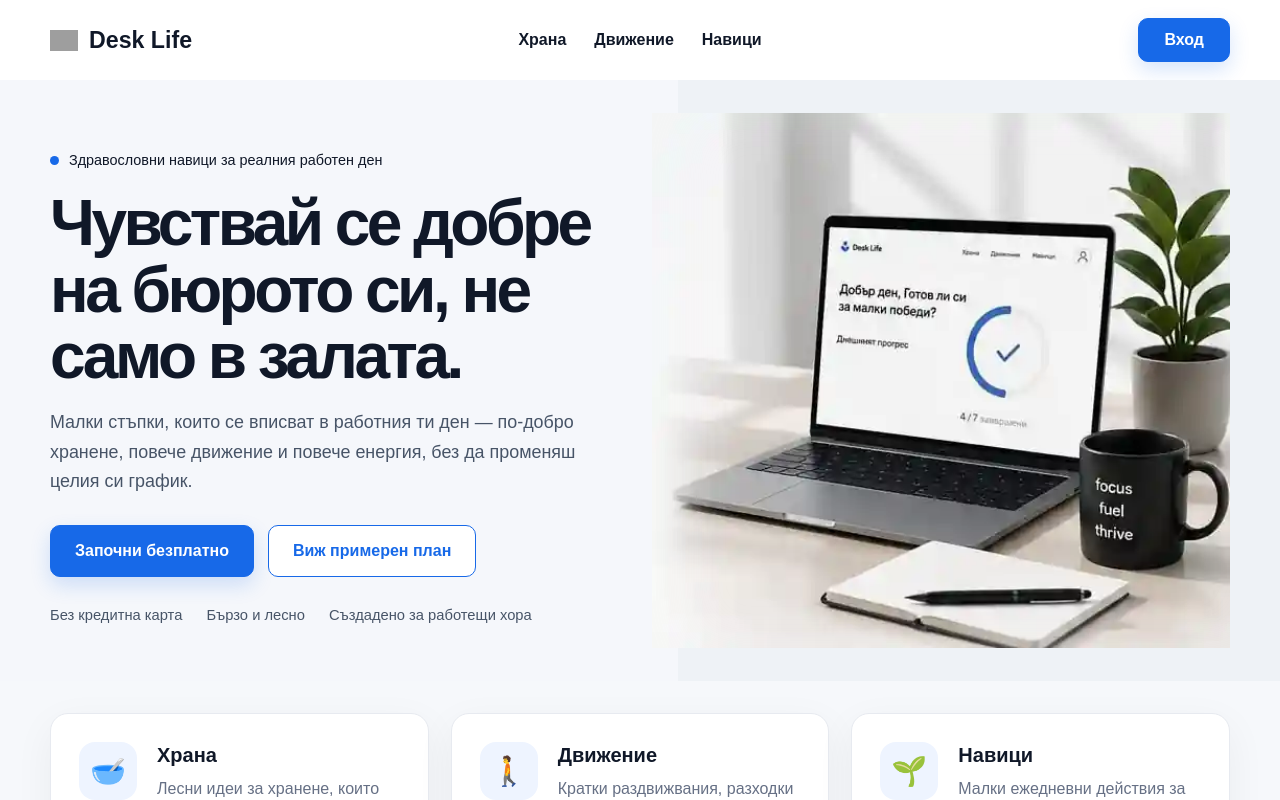
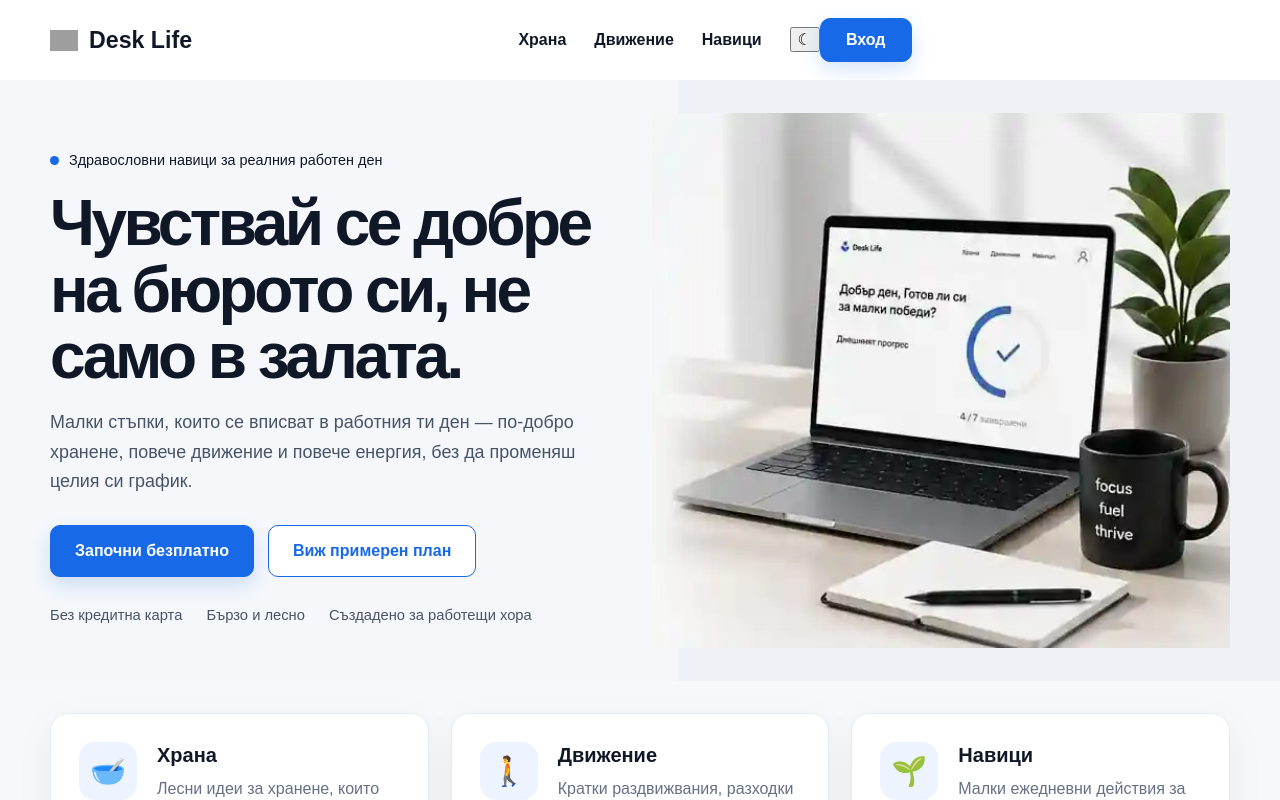
Before and after one commit to kall0m/DeskLife, a Next.js app: page / in a window 1280 px wide. Shown: the top 800 px of the page. Built offline with nearby package versions, Linux system fonts and the light colour scheme; grey boxes are pictures that could not be loaded.

Commit message:
Add theme toggle to site header

```diff
--- a/app/components/SiteHeader.tsx
+++ b/app/components/SiteHeader.tsx
@@ -1,5 +1,6 @@
 import Image from "next/image";
 import Link from "next/link";
+import { ThemeToggle } from "./ThemeToggle";
 
 export function SiteHeader() {
   return (
@@ -13,7 +14,10 @@ export function SiteHeader() {
         <Link href="/movement/workouts">Движение</Link>
         <Link href="/habits">Навици</Link>
       </nav>
-      <Link className="button button-small" href="/login">Вход</Link>
+      <div className="header-actions">
+        <ThemeToggle />
+        <Link className="button button-small" href="/login">Вход</Link>
+      </div>
     </header>
   );
 }
```
